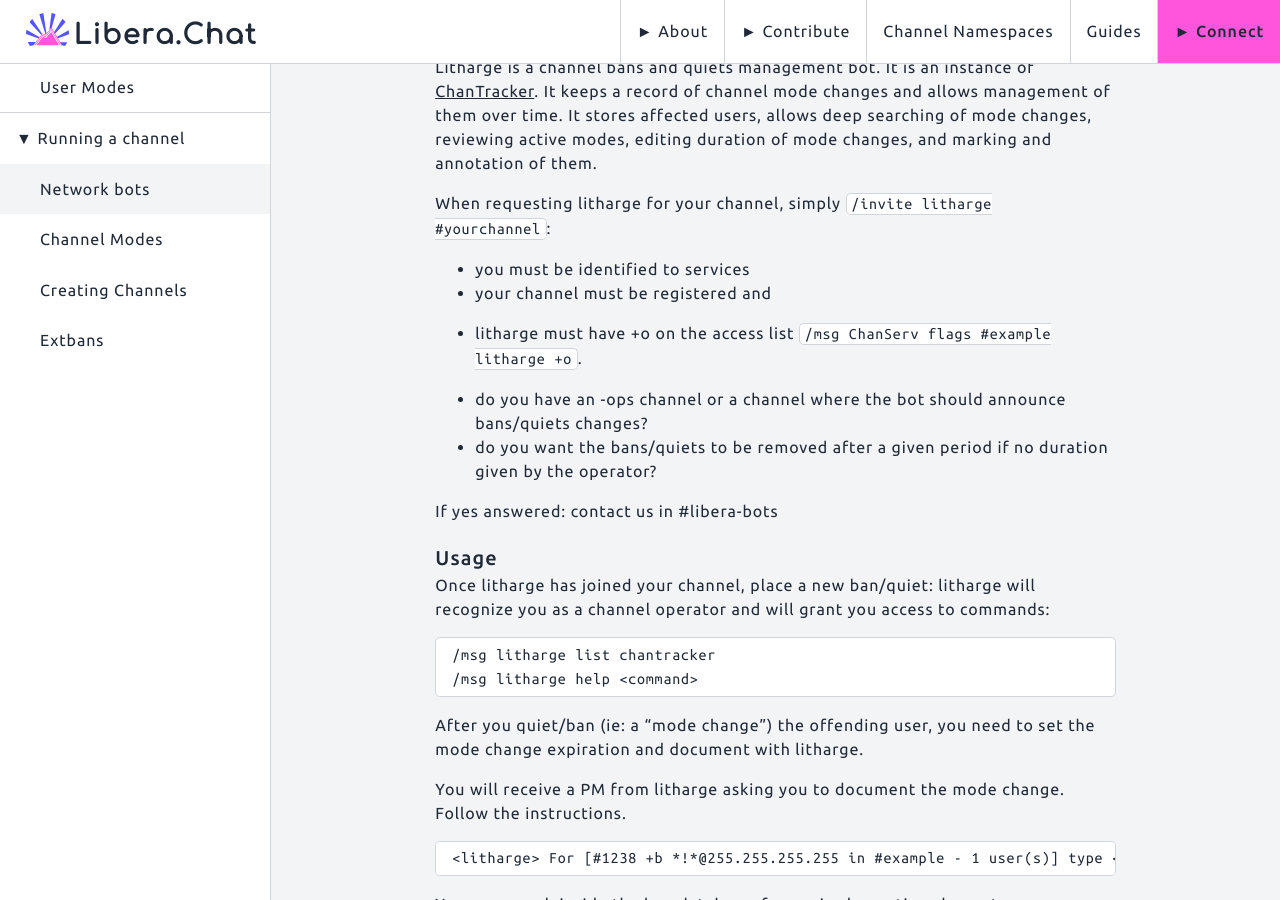
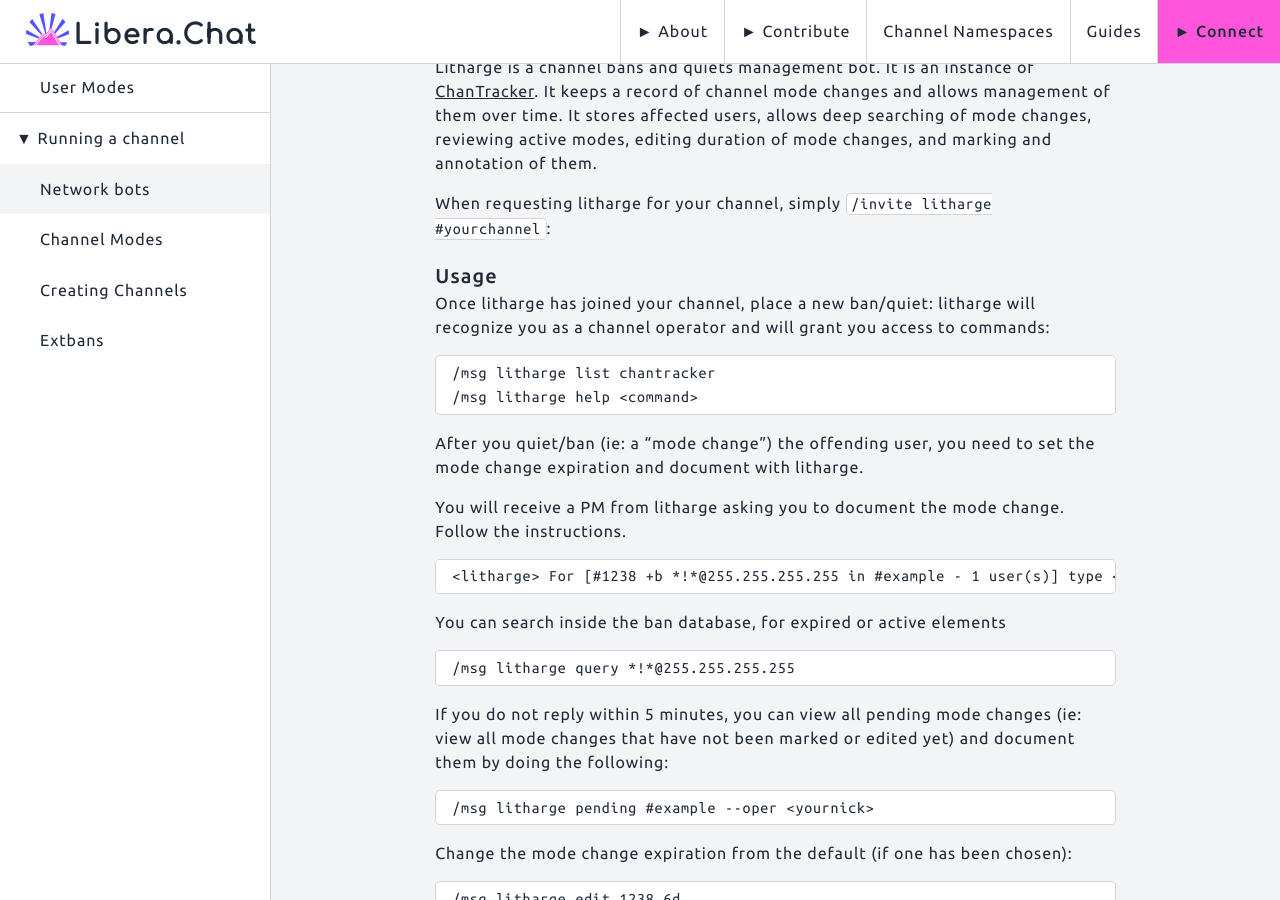
Before and after one commit to Libera-Chat/libera-chat.github.io, a Jekyll site: the page built from content/_guides/bots.md, in a window 1280 px wide and 900 px high, scrolled down 619 px. Built offline with Jekyll 4.4.1, drawn with Linux system fonts in a browser that asks for light colours.

Commit message:
Update bots.md

```diff
--- a/content/_guides/bots.md
+++ b/content/_guides/bots.md
@@ -34,17 +34,6 @@
 editing duration of mode changes, and marking and annotation of them.
 
 When requesting litharge for your channel, simply `/invite litharge #yourchannel`:
-
-- you must be identified to services
-- your channel must be registered and
-- litharge must have +o on the access list `/msg ChanServ flags #example litharge +o`.
-
-- do you have an -ops channel or a channel where the bot should announce
-  bans/quiets changes?
-- do you want the bans/quiets to be removed after a given period if no
-  duration given by the operator?
-
-If yes answered: contact us in #libera-bots
 
 ### Usage
 
```
